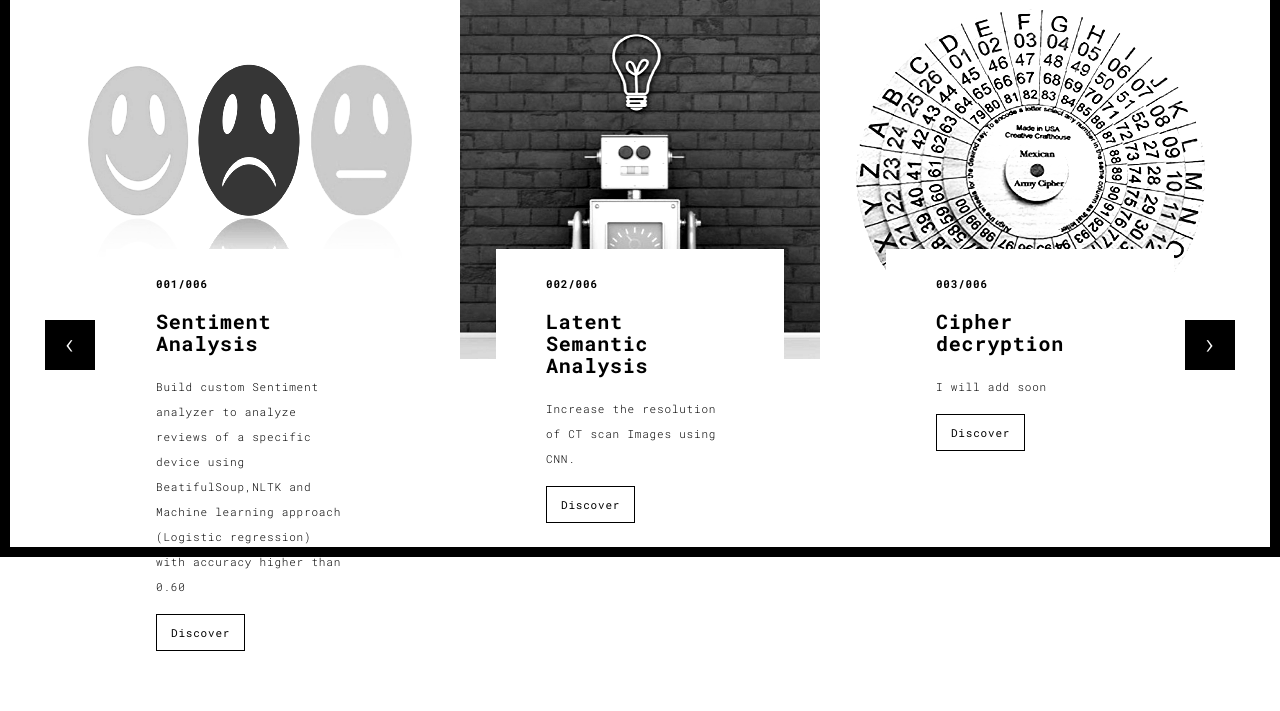
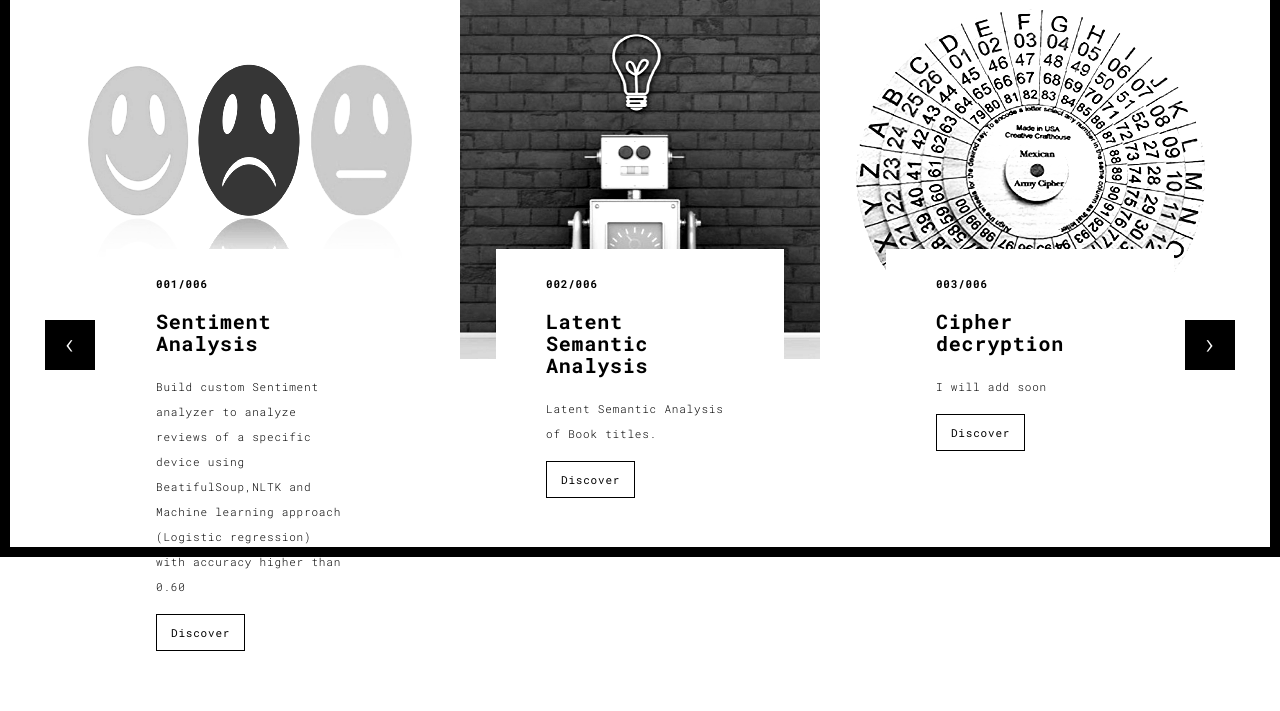
Before and after one commit to AhmadSamandari/portofo, a Flask app: page /works.html in a window 1280 px wide. Shown: the part 243-954 px from the top of the page. Run offline with Flask 2, Linux system fonts and the light colour scheme; some libraries are stand-ins or nearby versions.

Commit message:
Update works.html

```diff
--- a/templates/works.html
+++ b/templates/works.html
@@ -91,7 +91,7 @@
                     <div class="card-container card-container-lg">
                       <h4>002/006</h4>
                       <h3>Latent Semantic Analysis</h3>
-                      <p>Increase the resolution of CT scan Images using CNN.</p>
+                      <p>Latent Semantic Analysis of Book titles.</p>
                       <a href="https://github.com/AhmadSamandari/Semantic-Analysis" title=""
                         class="btn btn-default">Discover</a>
                     </div>
```
